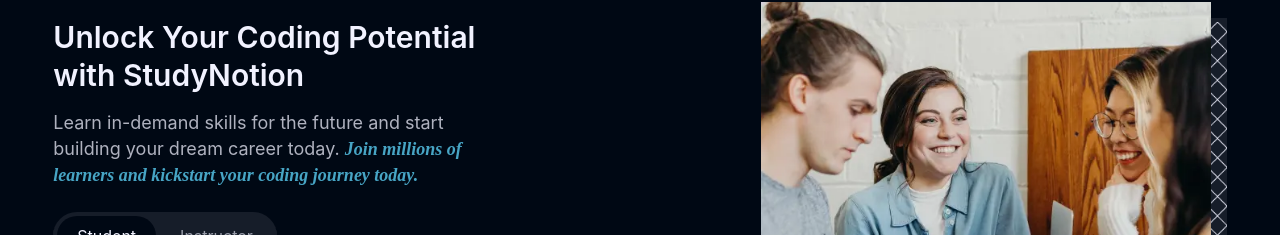
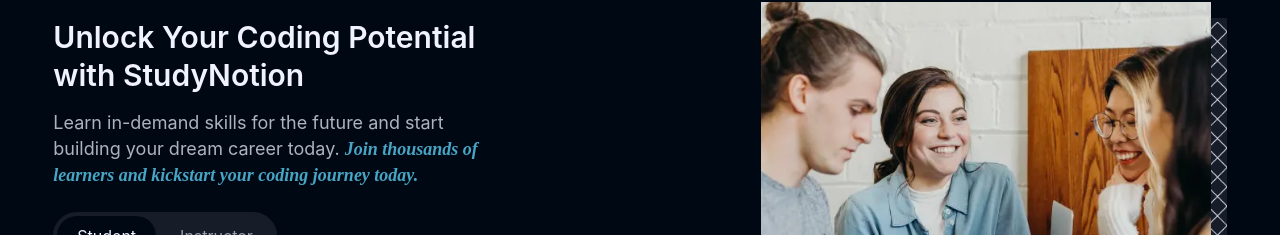
Before and after one commit to Horror26/StudyNotion, a React (Create React App) app: page /signup in a window 1280 px wide. Shown: the part 54-289 px from the top of the page. Built offline with nearby package versions, Linux system fonts and the light colour scheme; no server answers.

Commit message:
added text for signup

```diff
--- a/src/pages/Signup.jsx
+++ b/src/pages/Signup.jsx
@@ -6,7 +6,7 @@ function Signup() {
     <Template
       title="Unlock Your Coding Potential with StudyNotion"
       description1="Learn in-demand skills for the future and start building your dream career today."
-      description2="Join millions of learners and kickstart your coding journey today."
+      description2="Join thousands of learners and kickstart your coding journey today."
       image={signupImg}
       formType="signup"
     />
```
